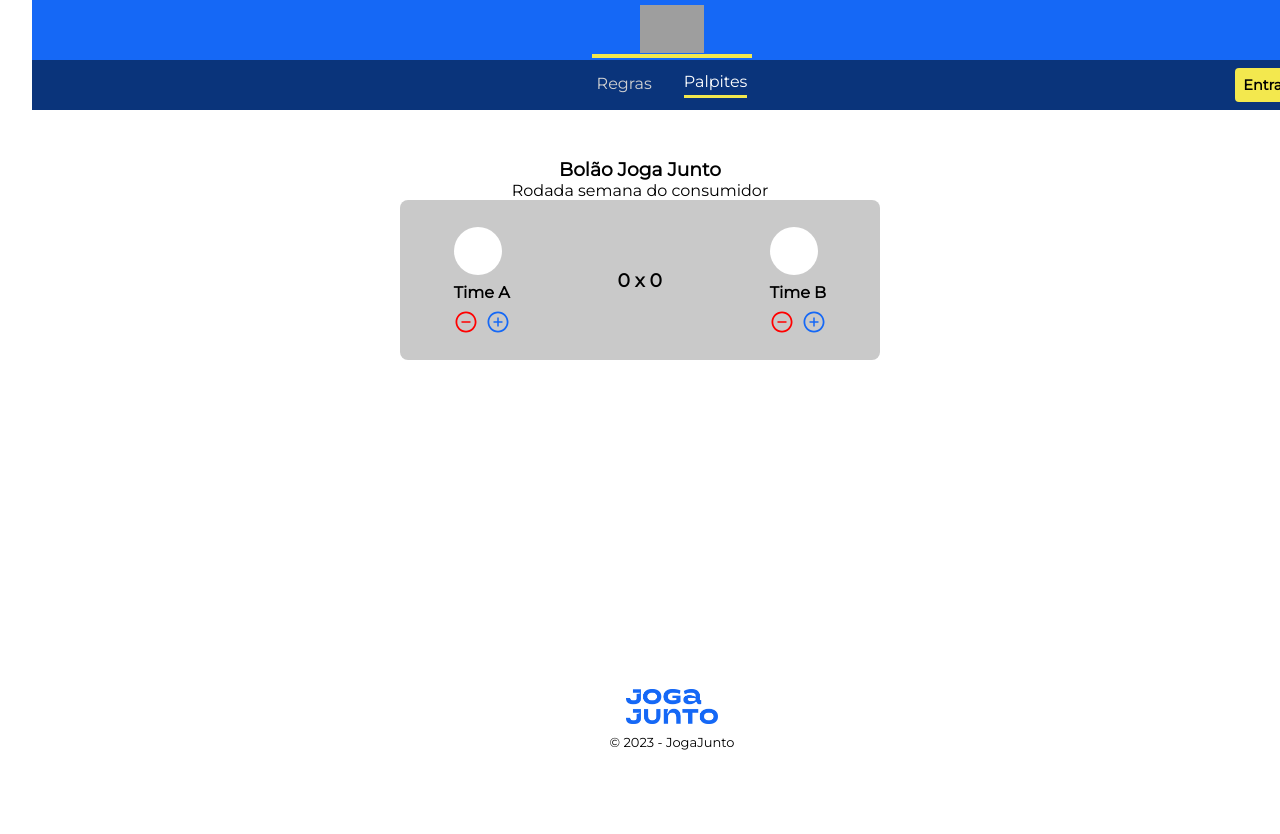
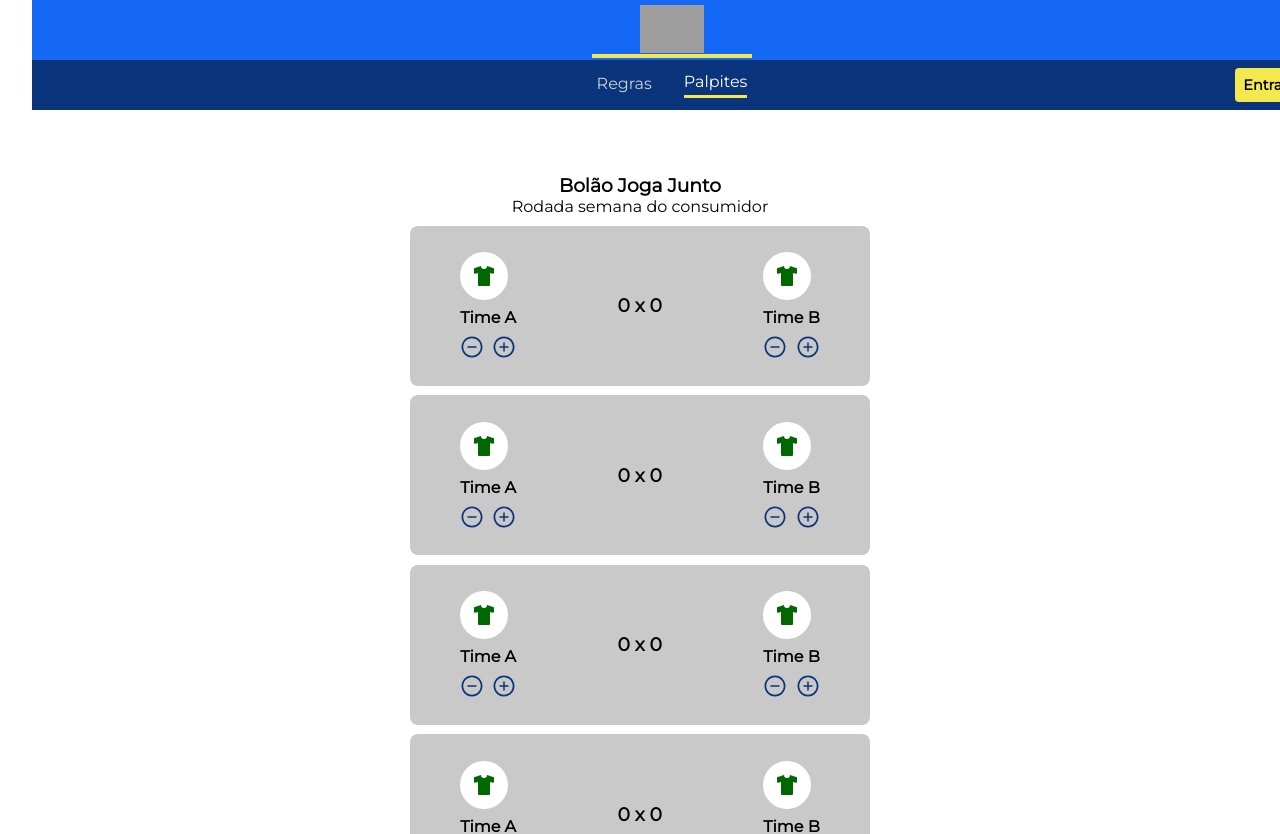
Before and after one commit to guipiri/bolao-jogajunto, a React (Vite) app: page /palpite in a window 1280 px wide. Shown: the top 834 px of the page. Before the commit the page ends 800 px from the top, so only its background shows below. Built offline with nearby package versions, Linux system fonts and the light colour scheme; grey boxes are pictures that could not be loaded.

Commit message:
feat: finishing placar component

```diff
--- a/src/components/footer/Footer.css
+++ b/src/components/footer/Footer.css
@@ -1,9 +1,8 @@
 footer {
-  position: absolute;
-  bottom: 0;
   width: 100%;
   margin-bottom: 50px;
   flex-direction: column;
+  margin-top: 3rem;
 }
 
 footer span {
--- a/src/components/placar/Placar.css
+++ b/src/components/placar/Placar.css
@@ -0,0 +1,50 @@
+.placar {
+  height: 10rem;
+  background-color: #c9c9c9;
+  width: 100%;
+  border-radius: .5rem;
+  display: flex;
+  justify-content: space-around;
+  align-items: center;
+  margin-top: 0.6rem;
+  user-select: none;
+}
+
+.placar span {
+  font-weight: bold;
+}
+
+.teamCircle {
+  border-radius: 50%;
+  height: 3rem;
+  width: 3rem;
+  background-color: #fff;
+  margin-bottom: 0.5rem;
+  display: flex;
+  justify-content: center;
+  align-items: center;
+}
+
+.teamCircle svg {
+  width: 1.5rem;
+  height: 1.5rem;
+  color:rgb(1, 104, 1);
+}
+
+.modifyScore {
+  display: flex;
+  align-items: center;
+  justify-content: space-between;
+  margin-top: 0.5rem;
+}
+
+.modifyScore svg {
+  height: 1.5rem;
+  width: 1.5rem;
+  color: #0A347B;
+}
+
+.modifyScore svg:hover {
+  cursor: pointer;
+
+}
--- a/src/components/placar/Placar.jsx
+++ b/src/components/placar/Placar.jsx
@@ -1,8 +1,55 @@
-import React from "react";
+import React, { useState } from "react";
 import "./Placar.css";
+import { AiOutlinePlusCircle, AiOutlineMinusCircle } from "react-icons/ai";
+import { BiSolidTShirt } from "react-icons/bi";
 
 function Placar() {
-  return <div>Placar</div>;
+  const [score, setScore] = useState({ A: 0, B: 0 });
+  const plusOne = (team) => {
+    if (team === "A") {
+      setScore({ ...score, A: score.A + 1 });
+    } else {
+      setScore({ ...score, B: score.B + 1 });
+    }
+  };
+  const minusOne = (team) => {
+    if (team === "A") {
+      if (score.A != 0) {
+        setScore({ ...score, A: score.A - 1 });
+      }
+    } else {
+      if (score.B != 0) {
+        setScore({ ...score, B: score.B - 1 });
+      }
+    }
+  };
+  return (
+    <div className="placar">
+      <div>
+        <div className="teamCircle">
+          <BiSolidTShirt />
+        </div>
+        <span>Time A</span>
+        <div className="modifyScore">
+          <AiOutlineMinusCircle onClick={() => minusOne("A")} />
+          <AiOutlinePlusCircle onClick={() => plusOne("A")} />
+        </div>
+      </div>
+      <h3>
+        {score.A} x {score.B}
+      </h3>
+      <div>
+        <div className="teamCircle">
+          <BiSolidTShirt />
+        </div>
+        <span>Time B</span>
+        <div className="modifyScore">
+          <AiOutlineMinusCircle onClick={() => minusOne("B")} />
+          <AiOutlinePlusCircle onClick={() => plusOne("B")} />
+        </div>
+      </div>
+    </div>
+  );
 }
 
 export default Placar;
--- a/src/routes/palpite/Palpite.css
+++ b/src/routes/palpite/Palpite.css
@@ -12,45 +12,6 @@
   display: flex;
   flex-direction: column;
   align-items: center;
-  margin-top: 1rem;
+  margin-top: 2rem;
+  padding: 0 .6rem;
 }
-
-.placar {
-  height: 10rem;
-  background-color: #c9c9c9;
-  width: 100%;
-  border-radius: .5rem;
-  display: flex;
-  justify-content: space-around;
-  align-items: center;
-}
-
-.placar span {
-  font-weight: bold;
-}
-
-.teamCircle {
-  border-radius: 50%;
-  height: 3rem;
-  width: 3rem;
-  background-color: #fff;
-  margin-bottom: 0.5rem;
-}
-
-.modifyScore {
-  display: flex;
-  align-items: center;
-  justify-content: space-between;
-  margin-top: 0.5rem;
-}
-
-.modifyScore svg {
-  height: 1.5rem;
-  width: 1.5rem;
-  color: #1568F6;
-}
-
-.modifyScore svg:hover {
-  cursor: pointer;
-
-}
--- a/src/routes/palpite/Palpite.jsx
+++ b/src/routes/palpite/Palpite.jsx
@@ -1,35 +1,20 @@
 import React, { useState } from "react";
 import "./Palpite.css";
 import { AiOutlinePlusCircle, AiOutlineMinusCircle } from "react-icons/ai";
+import { BiSolidTShirt } from "react-icons/bi";
+import Placar from "../../components/placar/Placar";
+
 function Palpite() {
-  const [score, setScore] = useState({ A1: 0, B1: 0 });
-
   return (
     <div className="palpite">
       <div className="palpitesDesc">
         <h3>Bolão Joga Junto</h3>
         <p>Rodada semana do consumidor</p>
-        <div className="placar">
-          <div>
-            <div className="teamCircle"></div>
-            <span>Time A</span>
-            <div className="modifyScore">
-              <AiOutlineMinusCircle style={{ color: "red" }} />
-              <AiOutlinePlusCircle  />
-            </div>
-          </div>
-          <h3>
-            {score.A1} x {score.B1}
-          </h3>
-          <div>
-            <div className="teamCircle"></div>
-            <span>Time B</span>
-            <div className="modifyScore">
-              <AiOutlineMinusCircle style={{ color: "red" }} />
-              <AiOutlinePlusCircle  />
-            </div>
-          </div>
-        </div>
+        <Placar />
+        <Placar />
+        <Placar />
+        <Placar />
+        <Placar />
       </div>
     </div>
   );
```
